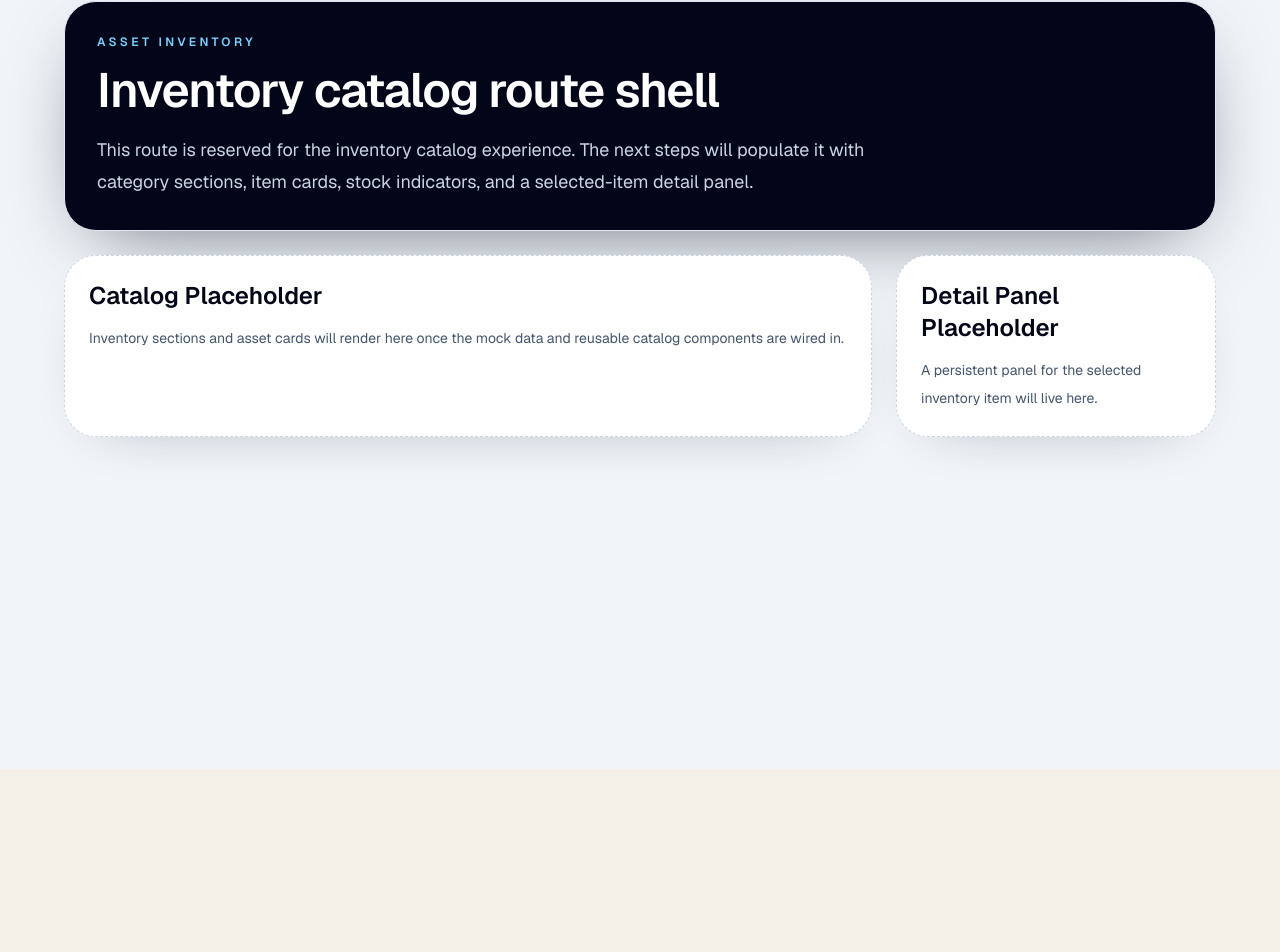
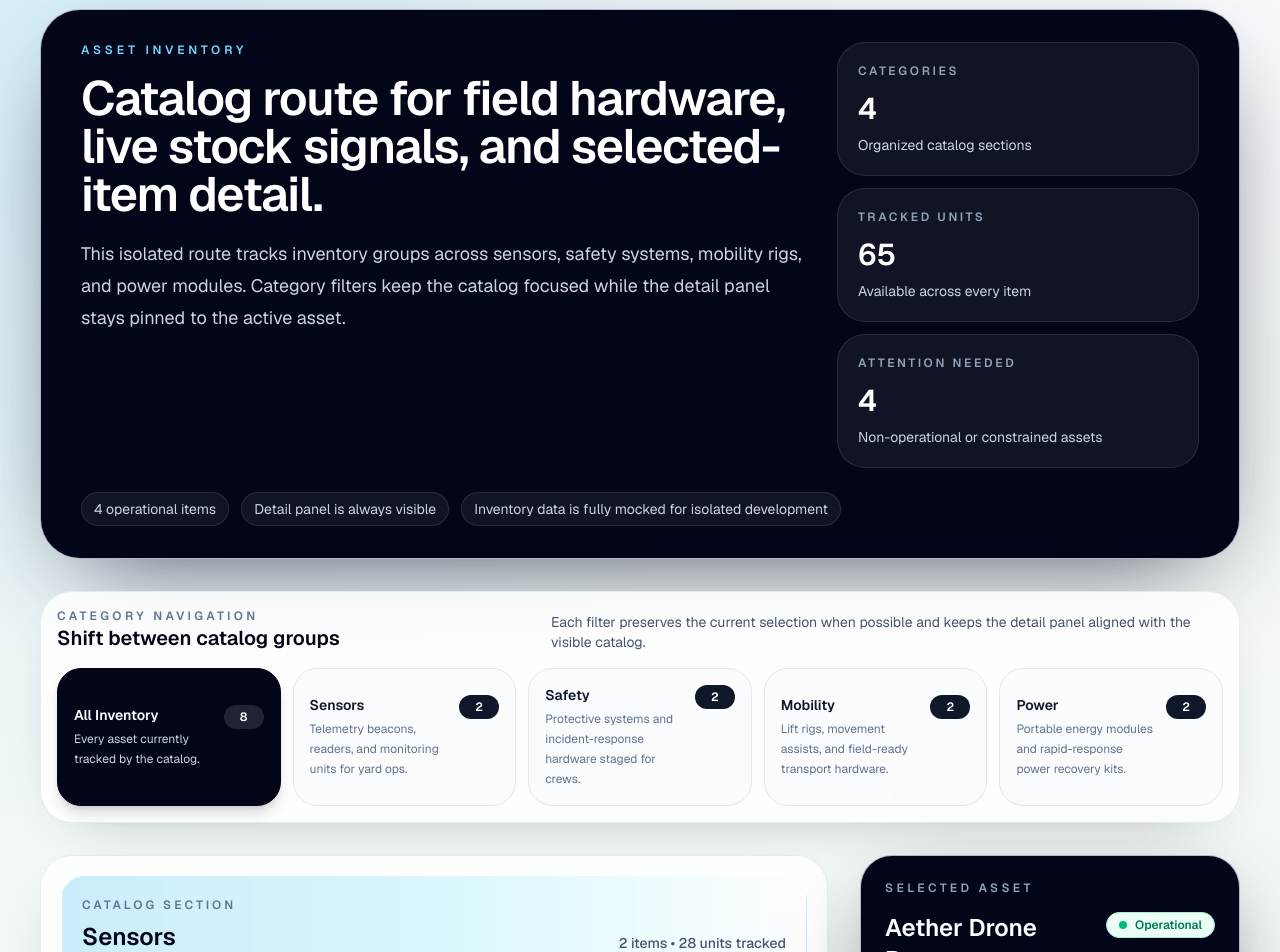
Before and after one commit to iamasx/api-test, a Next.js app: page /asset-inventory in a window 1280 px wide. Shown: the part 31-983 px from the top of the page. Before the commit the page ends 800 px from the top, so only its background shows below. Built offline with nearby package versions, Linux system fonts and the light colour scheme.

Commit message:
feat: compose the asset inventory catalog route

```diff
--- a/src/app/asset-inventory/page.tsx
+++ b/src/app/asset-inventory/page.tsx
@@ -1,44 +1,19 @@
 import type { Metadata } from "next";
 
+import { AssetInventoryExperience } from "@/components/asset-inventory/asset-inventory-experience";
+import { inventoryCategories, inventoryItems } from "@/data/asset-inventory";
+
 export const metadata: Metadata = {
-  title: "Asset Inventory",
-  description: "Initial shell for the asset inventory catalog route.",
+  title: "Asset Inventory Catalog",
+  description:
+    "Browse inventory categories, stock status indicators, and selected-item detail for mock operational assets.",
 };
 
 export default function AssetInventoryPage() {
   return (
-    <main className="flex min-h-screen flex-col bg-slate-100 px-5 py-8 text-slate-950 sm:px-8 lg:px-10">
-      <div className="mx-auto flex w-full max-w-6xl flex-1 flex-col gap-6">
-        <section className="rounded-[2rem] border border-slate-200 bg-slate-950 px-6 py-8 text-white shadow-[0_24px_80px_-32px_rgba(15,23,42,0.7)] sm:px-8">
-          <p className="text-xs font-semibold uppercase tracking-[0.28em] text-sky-300">
-            Asset Inventory
-          </p>
-          <h1 className="mt-4 text-4xl font-semibold tracking-tight sm:text-5xl">
-            Inventory catalog route shell
-          </h1>
-          <p className="mt-5 max-w-3xl text-base leading-8 text-slate-300 sm:text-lg">
-            This route is reserved for the inventory catalog experience. The
-            next steps will populate it with category sections, item cards,
-            stock indicators, and a selected-item detail panel.
-          </p>
-        </section>
-
-        <section className="grid gap-6 lg:grid-cols-[minmax(0,1.4fr)_320px]">
-          <div className="rounded-[2rem] border border-dashed border-slate-300 bg-white p-6 shadow-[0_18px_60px_-40px_rgba(15,23,42,0.45)]">
-            <h2 className="text-2xl font-semibold">Catalog Placeholder</h2>
-            <p className="mt-3 text-sm leading-7 text-slate-600">
-              Inventory sections and asset cards will render here once the mock
-              data and reusable catalog components are wired in.
-            </p>
-          </div>
-          <aside className="rounded-[2rem] border border-dashed border-slate-300 bg-white p-6 shadow-[0_18px_60px_-40px_rgba(15,23,42,0.45)]">
-            <h2 className="text-2xl font-semibold">Detail Panel Placeholder</h2>
-            <p className="mt-3 text-sm leading-7 text-slate-600">
-              A persistent panel for the selected inventory item will live here.
-            </p>
-          </aside>
-        </section>
-      </div>
-    </main>
+    <AssetInventoryExperience
+      categories={inventoryCategories}
+      items={inventoryItems}
+    />
   );
 }
--- /dev/null
+++ b/src/components/asset-inventory/asset-inventory-experience.tsx
@@ -0,0 +1,140 @@
+"use client";
+
+import { useState } from "react";
+
+import {
+  getInventoryCategoryOptions,
+  getInventorySections,
+  type InventoryCategory,
+  type InventoryItem,
+} from "@/data/asset-inventory";
+
+import { CategoryNavigation } from "./category-navigation";
+import { InventoryCatalogSection } from "./inventory-catalog-section";
+import { InventoryDetailPanel } from "./inventory-detail-panel";
+
+type AssetInventoryExperienceProps = {
+  categories: InventoryCategory[];
+  items: InventoryItem[];
+};
+
+export function AssetInventoryExperience({
+  categories,
+  items,
+}: AssetInventoryExperienceProps) {
+  const [activeCategoryId, setActiveCategoryId] = useState("all");
+  const [selectedItemId, setSelectedItemId] = useState(items[0]?.id ?? "");
+
+  const categoryOptions = getInventoryCategoryOptions(items, categories);
+  const sections = getInventorySections(items, categories, activeCategoryId);
+  const visibleItems = sections.flatMap((section) => section.items);
+  const selectedItem =
+    visibleItems.find((item) => item.id === selectedItemId) ??
+    items.find((item) => item.id === selectedItemId) ??
+    visibleItems[0];
+
+  const operationalCount = items.filter((item) => item.status === "Operational").length;
+  const attentionCount = items.filter((item) => item.status !== "Operational").length;
+  const totalUnits = items.reduce((sum, item) => sum + item.availableUnits, 0);
+
+  function handleCategoryChange(categoryId: string) {
+    const nextSections = getInventorySections(items, categories, categoryId);
+    const nextVisibleItems = nextSections.flatMap((section) => section.items);
+
+    setActiveCategoryId(categoryId);
+
+    if (!nextVisibleItems.some((item) => item.id === selectedItemId)) {
+      setSelectedItemId(nextVisibleItems[0]?.id ?? "");
+    }
+  }
+
+  if (!selectedItem) {
+    return null;
+  }
+
+  return (
+    <div className="min-h-screen bg-[radial-gradient(circle_at_top_left,_rgba(56,189,248,0.18),_transparent_28%),linear-gradient(180deg,#f8fafc_0%,#eef6f1_46%,#f8fafc_100%)] font-sans text-slate-950">
+      <main className="mx-auto flex w-full max-w-7xl flex-col gap-8 px-5 py-8 sm:px-8 lg:px-10 lg:py-10">
+        <section className="overflow-hidden rounded-[2.5rem] border border-slate-200/80 bg-slate-950 px-6 py-8 text-white shadow-[0_32px_100px_-40px_rgba(15,23,42,0.85)] sm:px-8 lg:px-10">
+          <div className="grid gap-8 lg:grid-cols-[minmax(0,1.6fr)_minmax(260px,0.8fr)]">
+            <div>
+              <p className="text-xs font-semibold uppercase tracking-[0.32em] text-sky-300">
+                Asset Inventory
+              </p>
+              <h1 className="mt-4 max-w-3xl text-4xl font-semibold tracking-tight sm:text-5xl">
+                Catalog route for field hardware, live stock signals, and
+                selected-item detail.
+              </h1>
+              <p className="mt-5 max-w-3xl text-base leading-8 text-slate-300 sm:text-lg">
+                This isolated route tracks inventory groups across sensors,
+                safety systems, mobility rigs, and power modules. Category
+                filters keep the catalog focused while the detail panel stays
+                pinned to the active asset.
+              </p>
+            </div>
+            <div className="grid gap-3 sm:grid-cols-3 lg:grid-cols-1">
+              <div className="rounded-[1.75rem] border border-white/10 bg-white/6 p-5">
+                <p className="text-xs font-semibold uppercase tracking-[0.22em] text-slate-400">
+                  Categories
+                </p>
+                <p className="mt-3 text-3xl font-semibold">{categories.length}</p>
+                <p className="mt-2 text-sm text-slate-300">
+                  Organized catalog sections
+                </p>
+              </div>
+              <div className="rounded-[1.75rem] border border-white/10 bg-white/6 p-5">
+                <p className="text-xs font-semibold uppercase tracking-[0.22em] text-slate-400">
+                  Tracked Units
+                </p>
+                <p className="mt-3 text-3xl font-semibold">{totalUnits}</p>
+                <p className="mt-2 text-sm text-slate-300">
+                  Available across every item
+                </p>
+              </div>
+              <div className="rounded-[1.75rem] border border-white/10 bg-white/6 p-5">
+                <p className="text-xs font-semibold uppercase tracking-[0.22em] text-slate-400">
+                  Attention Needed
+                </p>
+                <p className="mt-3 text-3xl font-semibold">{attentionCount}</p>
+                <p className="mt-2 text-sm text-slate-300">
+                  Non-operational or constrained assets
+                </p>
+              </div>
+            </div>
+          </div>
+          <div className="mt-6 flex flex-wrap gap-3 text-sm text-slate-300">
+            <span className="rounded-full border border-white/10 bg-white/6 px-3 py-1.5">
+              {operationalCount} operational items
+            </span>
+            <span className="rounded-full border border-white/10 bg-white/6 px-3 py-1.5">
+              Detail panel is always visible
+            </span>
+            <span className="rounded-full border border-white/10 bg-white/6 px-3 py-1.5">
+              Inventory data is fully mocked for isolated development
+            </span>
+          </div>
+        </section>
+
+        <CategoryNavigation
+          options={categoryOptions}
+          activeCategoryId={activeCategoryId}
+          onSelect={handleCategoryChange}
+        />
+
+        <div className="grid gap-8 xl:grid-cols-[minmax(0,1.55fr)_380px]">
+          <div className="space-y-6">
+            {sections.map((section) => (
+              <InventoryCatalogSection
+                key={section.id}
+                section={section}
+                selectedItemId={selectedItem.id}
+                onSelectItem={setSelectedItemId}
+              />
+            ))}
+          </div>
+          <InventoryDetailPanel item={selectedItem} />
+        </div>
+      </main>
+    </div>
+  );
+}
--- /dev/null
+++ b/src/components/asset-inventory/inventory-catalog-section.tsx
@@ -0,0 +1,56 @@
+import type { InventorySection } from "@/data/asset-inventory";
+
+import { InventoryCard } from "./inventory-card";
+
+type InventoryCatalogSectionProps = {
+  section: InventorySection;
+  selectedItemId: string;
+  onSelectItem: (itemId: string) => void;
+};
+
+export function InventoryCatalogSection({
+  section,
+  selectedItemId,
+  onSelectItem,
+}: InventoryCatalogSectionProps) {
+  return (
+    <section
+      aria-labelledby={`${section.id}-section-title`}
+      className="rounded-[2rem] border border-slate-200/80 bg-white/85 p-5 shadow-[0_18px_60px_-40px_rgba(15,23,42,0.45)] backdrop-blur"
+    >
+      <div
+        className={`rounded-[1.5rem] border border-transparent bg-gradient-to-r px-5 py-5 ${section.accent}`}
+      >
+        <div className="flex flex-col gap-2 sm:flex-row sm:items-end sm:justify-between">
+          <div>
+            <p className="text-xs font-semibold uppercase tracking-[0.25em] text-slate-500">
+              Catalog Section
+            </p>
+            <h2
+              id={`${section.id}-section-title`}
+              className="mt-2 text-2xl font-semibold text-slate-950"
+            >
+              {section.name}
+            </h2>
+          </div>
+          <p className="text-sm font-medium text-slate-600">
+            {section.items.length} items • {section.totalUnits} units tracked
+          </p>
+        </div>
+        <p className="mt-3 max-w-2xl text-sm leading-6 text-slate-700">
+          {section.description}
+        </p>
+      </div>
+      <div className="mt-5 grid gap-4 lg:grid-cols-2">
+        {section.items.map((item) => (
+          <InventoryCard
+            key={item.id}
+            item={item}
+            selected={item.id === selectedItemId}
+            onSelect={onSelectItem}
+          />
+        ))}
+      </div>
+    </section>
+  );
+}
```
